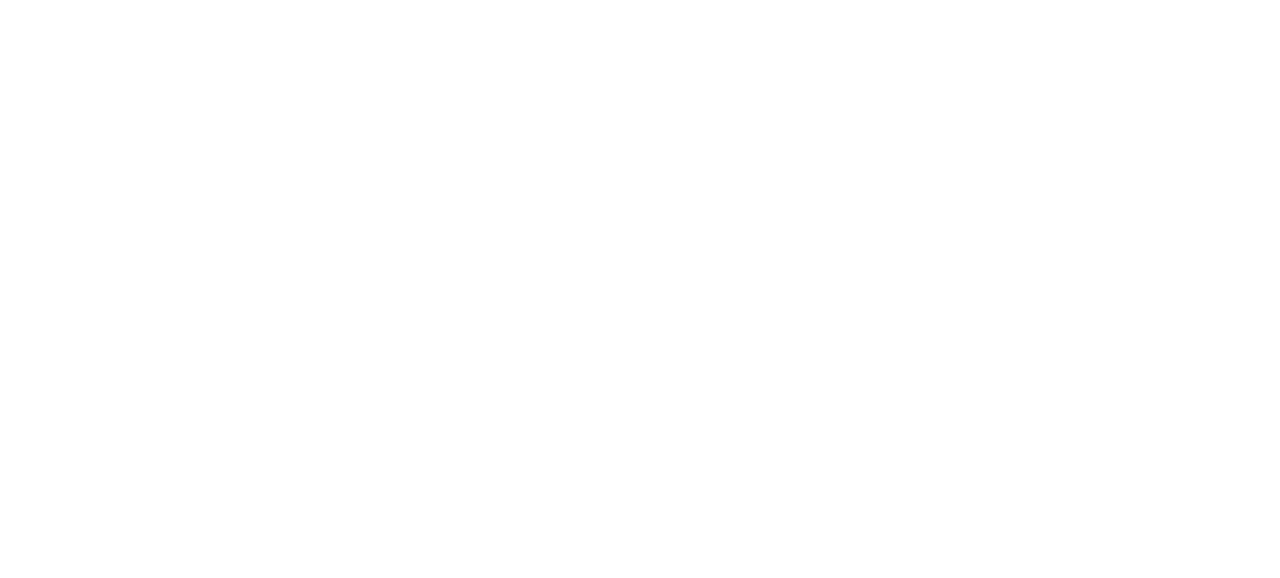
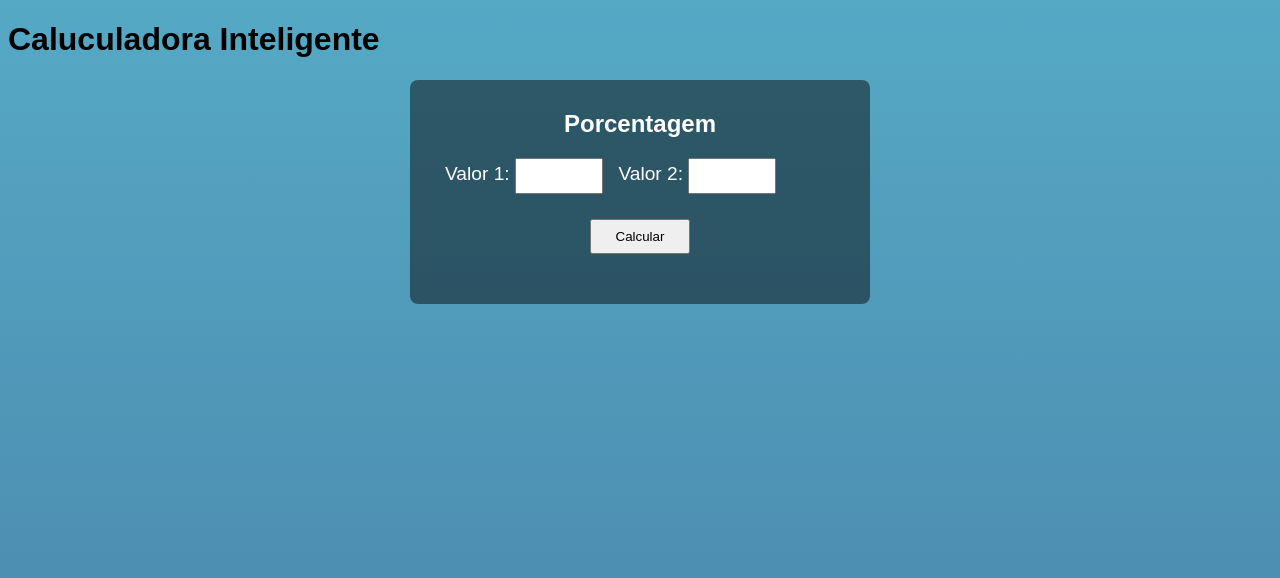
Before and after one commit to HerickRuan/Meus_Projetos, a plain HTML site: page Calculadora/index.html in a window 1280 px wide. Drawn offline with Linux system fonts and the light colour scheme.

Commit message:
Estrutura basica

```diff
--- a/Calculadora/index.html
+++ b/Calculadora/index.html
@@ -4,9 +4,31 @@
     <meta charset="UTF-8">
     <meta name="viewport" content="width=device-width, initial-scale=1.0">
     <title>Calculadora do Hérick</title>
+    <link rel="stylesheet" href="style.css">
 </head>
 <body>
 
+    <h1>Caluculadora Inteligente</h1>
 
+    <section id="sec1">
+
+        <h2>Porcentagem</h2>
+
+        <label for="ival1">
+            Valor 1:
+            <input type="number" id="ival1" required >
+        </label>
+        <label for="ival2">
+            Valor 2:
+            <input type="number" id="ival2" required>
+        </label>
+
+        <input type="button" value="Calcular" class="botao" onclick="porcent()">
+
+        <div id="res"></div>
+
+    </section>
+
+    <script src="script.js"></script>
 </body>
 </html>
--- a/Calculadora/script.js
+++ b/Calculadora/script.js
@@ -0,0 +1,17 @@
+var val1t = document.querySelector('#ival1')
+var val2t = document.querySelector('#ival2')
+
+
+function porcent(){
+    var val1 = Number(val1t.value)
+    var val2 = Number(val2t.value)
+
+    if ((val1 || val2) <= 0){
+        res.innerHTML = `<p>Só valor positivo fazendo o favor.</p><p>Só valor positivo fazendo o favor.</p><p>Só valor positivo fazendo o favor.</p><p>Só valor positivo fazendo o favor.</p>`
+    } else {
+
+
+    res.innerHTML = ''
+    res.innerHTML += `${val1 + val2} `
+    }
+}
--- a/Calculadora/style.css
+++ b/Calculadora/style.css
@@ -0,0 +1,57 @@
+@charset "UTF-8";
+
+html{
+    height: 100%;
+}
+
+body{
+    font-family: Arial, Helvetica, sans-serif;
+    background-image: linear-gradient(180deg, rgb(85, 169, 197), rgb(74, 132, 170));
+}
+
+section{
+    width: 400px;
+    margin: auto;
+    color: white;
+    background-color: rgba(0, 0, 0, 0.466);
+    padding: 30px;
+    border-radius: 8px;
+}
+
+section > h2{
+    margin-top: 0px;
+    text-align: center;
+}
+
+label{
+    padding: 5px;
+    font-weight: normal;
+    font-size: 1.2em;
+    display: inline;
+}
+
+#ival1, #ival2{
+    width: 80px;
+    line-height: 30px;
+}
+
+.botao{
+    margin: auto;
+    margin-top: 25px;
+    width: 100px;
+    display: block;
+    padding: 8px;
+}
+
+#res{
+    text-align: center;
+    color: black;
+    background-color: rgba(255, 255, 255, 0.918);
+    border-radius: 8px;
+    margin-top: 20px;
+}
+
+#res > p{
+    margin-block: 7px;
+    margin-top: 10px;
+}
```
